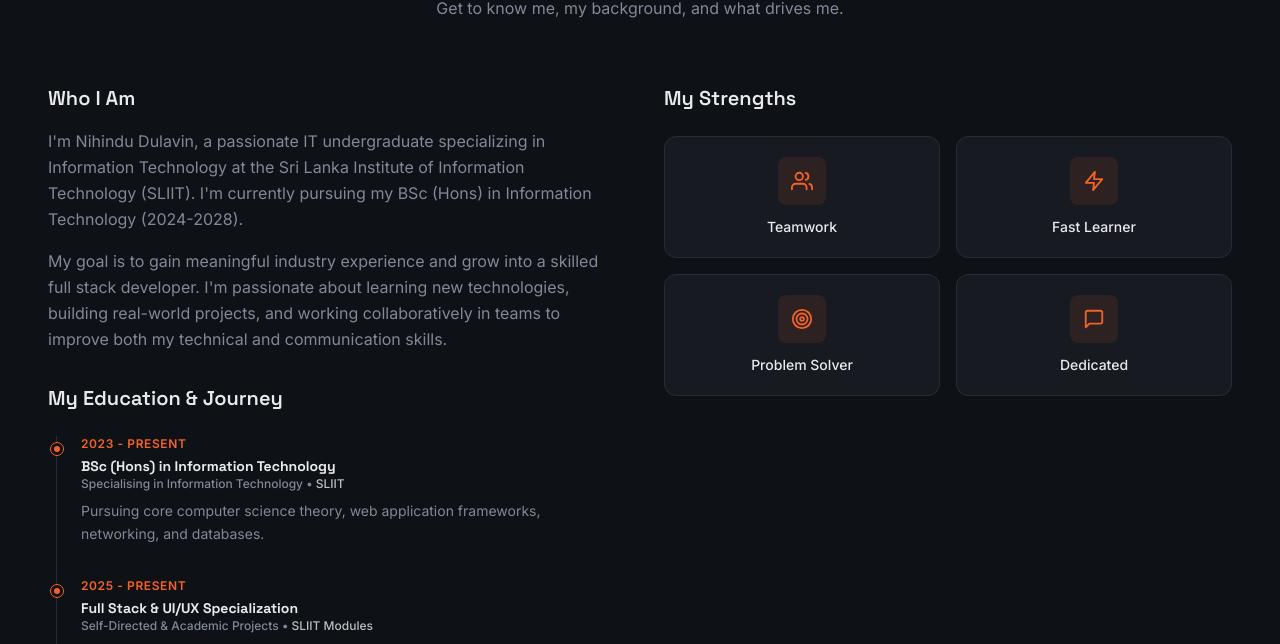
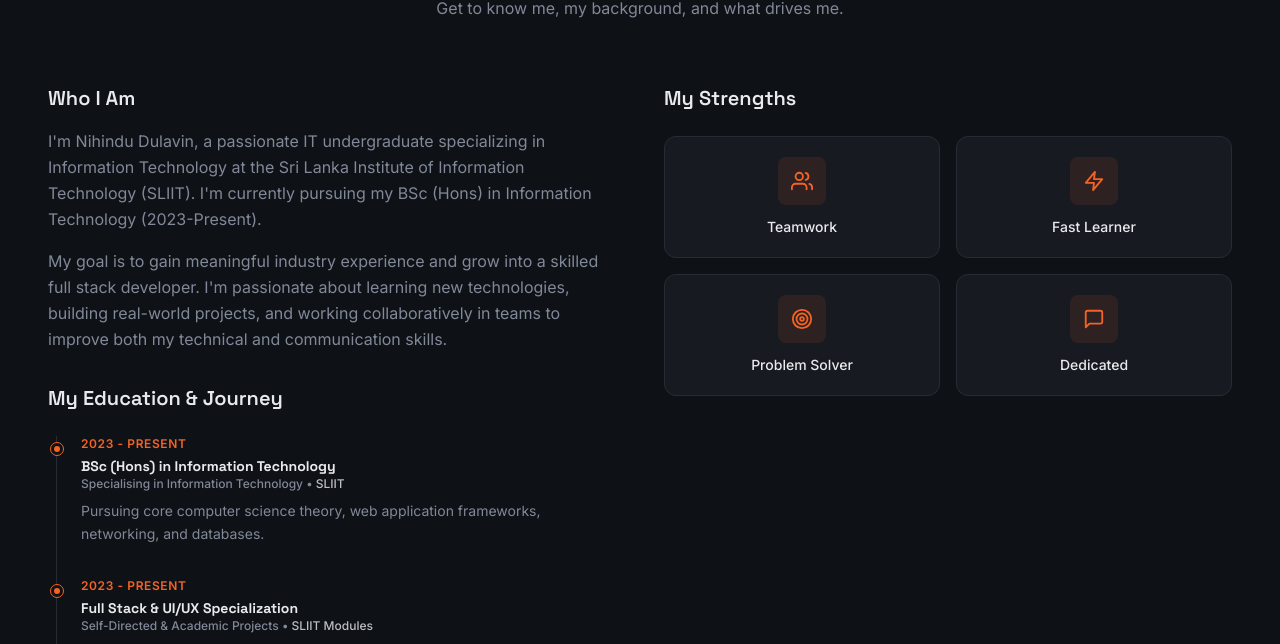
Before and after one commit to justtnikiyaa/Nihindu-Dulavin-Portfolio, a React (Vite) app: page / in a window 1280 px wide. Shown: the part 972-1616 px from the top of the page. Built offline with nearby package versions, Linux system fonts and the light colour scheme.

Commit message:
feat: initialize personal portfolio application with project, service, and contact sections

```diff
--- a/src/App.jsx
+++ b/src/App.jsx
@@ -208,7 +208,7 @@ const educationTimeline = [
     details: 'Pursuing core computer science theory, web application frameworks, networking, and databases.',
   },
   {
-    year: '2025 - Present',
+    year: '2023 - Present',
     title: 'Full Stack & UI/UX Specialization',
     subtitle: 'Self-Directed & Academic Projects',
     institution: 'SLIIT Modules',
@@ -533,7 +533,7 @@ function About() {
             <p className="mb-4 leading-relaxed text-muted-foreground">
               I&apos;m Nihindu Dulavin, a passionate IT undergraduate specializing in Information Technology at the Sri
               Lanka Institute of Information Technology (SLIIT). I&apos;m currently pursuing my BSc (Hons) in Information
-              Technology (2024-2028).
+              Technology (2023-Present).
             </p>
             <p className="mb-6 leading-relaxed text-muted-foreground">
               My goal is to gain meaningful industry experience and grow into a skilled full stack developer. I&apos;m
```
